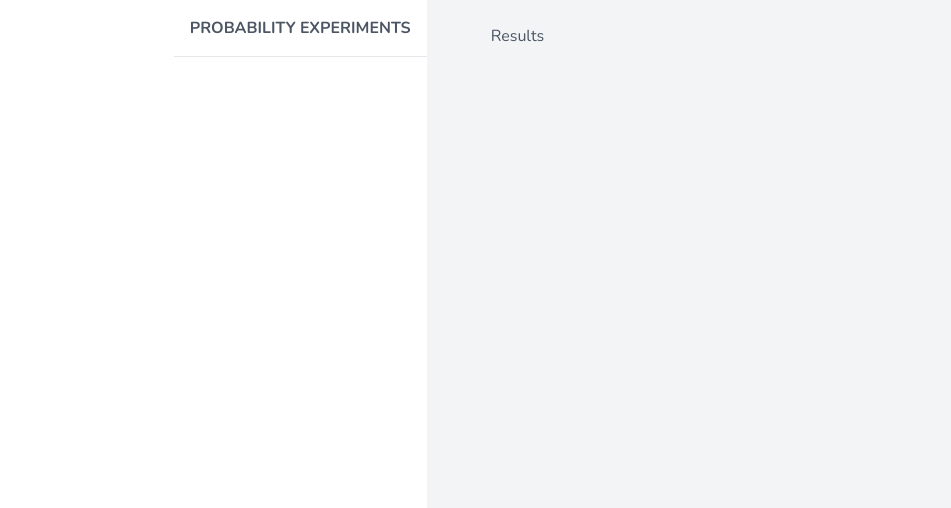
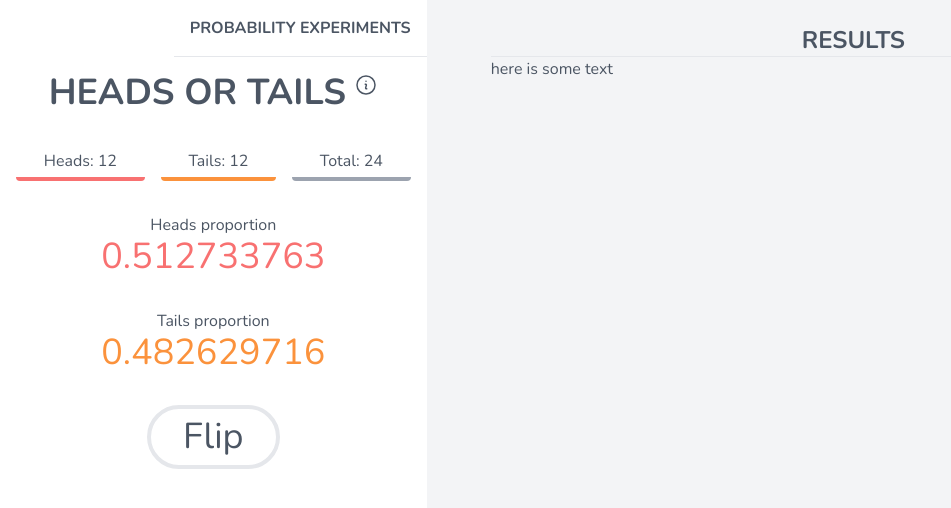
Before and after one commit to reveleigh/Probability-Experiments, a React (Create React App) app: page / in a window 1280 px wide. Shown: the top 508 px of the page, without its empty margins (0-951 px from the left). Built offline with nearby package versions, Linux system fonts and the light colour scheme.

Commit message:
Added left hand menu items

```diff
--- a/src/App.js
+++ b/src/App.js
@@ -3,10 +3,10 @@ function App() {
     <div className="App">
       <div className="text-gray-600 font-body bg-white">
         <div className="grid md:grid-cols-3">
-          <div className="md:col-span-1 md:flex md:justify-end">
+          <div className="md:col-span-1 md:flex flex-col md:justify-start">
             <nav className="text-right">
-            <div className="flex justify-between items-center">
-              <h1 className="font-bold uppercase p-4 border-b border-grey-100">
+              <div className="flex justify-end items-center">
+                <h1 className="font-bold uppercase p-4 md:border-b">
                   <a className="hover:text-gray-700" href="/">
                     Probability Experiments
                   </a>
@@ -29,9 +29,55 @@ function App() {
                 </div>
               </div>
             </nav>
+            <div className="text-center p-4 flex gap-2 justify-center">
+              <h1 className="uppercase font-bold text-4xl text-center">
+                Heads or tails
+              </h1>
+              <svg
+                className="w-6"
+                fill="none"
+                viewBox="0 0 24 24"
+                stroke-width="1.5"
+                stroke="currentColor"
+                class="w-6 h-6"
+              >
+                <path
+                  stroke-linecap="round"
+                  stroke-linejoin="round"
+                  d="M11.25 11.25l.041-.02a.75.75 0 011.063.852l-.708 2.836a.75.75 0 001.063.853l.041-.021M21 12a9 9 0 11-18 0 9 9 0 0118 0zm-9-3.75h.008v.008H12V8.25z"
+                />
+              </svg>
             </div>
-          <main className="px-16 py-6 bg-gray-100 md:col-span-2 h-screen">
+            <div className="flex p-4 justify-center gap-4">
+              <div className="border-b-4 border-red-400 rounded p-1 flex-grow text-center">
+                Heads: 12
+              </div>
+              <div className="border-b-4 border-orange-400 rounded p-1 flex-grow text-center">
+                Tails: 12
+              </div>
+              <div className="border-b-4 border-gray-400 rounded p-1 flex-grow text-center">
+                Total: 24
+              </div>
+            </div>
+            <div className="p-4 text-center">
+              Heads proportion
+              <div className="text-4xl text-center text-red-400">0.512733763</div>
+            </div>
+            <div className="p-4 text-center">
+              Tails proportion
+              <div className="text-4xl text-center text-orange-400">0.482629716</div>
+            </div>
+            <div className="flex justify-center p-4">
+            <div className="py-2 px-8 text-center text-4xl border-4 rounded-full">
+              Flip
+            </div>
+            </div>
+          </div>
+          <main className="px-16 py-6 bg-gray-100 md:col-span-2 justify-between h-screen">
+            <h1 className="uppercase font-bold text-2xl border-b text-center">
               Results
+            </h1>
+            here is some text
           </main>
         </div>
       </div>
```
Lines whose indentation alone changed are shown as unchanged.
